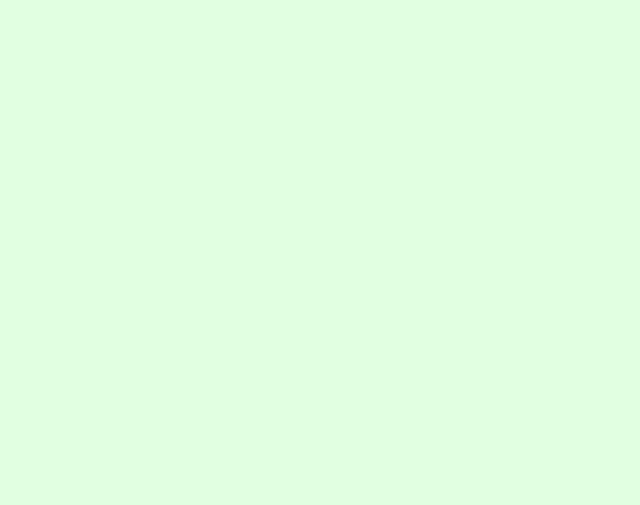
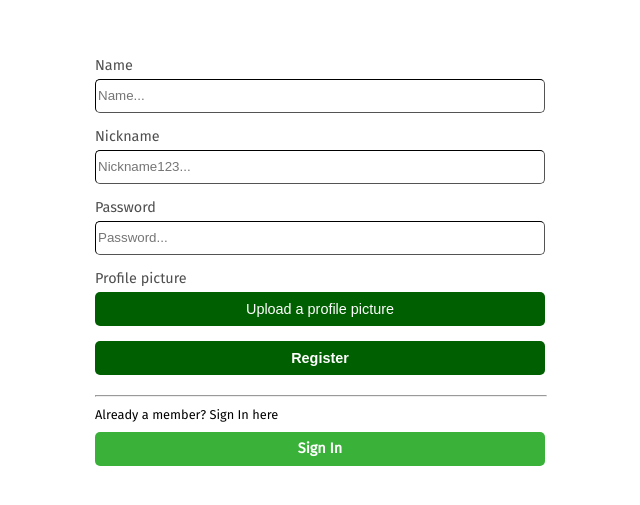
Before and after one commit to dadoo555/ChatApp, a React app: page /users/create in a window 1280 px wide. Before the commit this address had no page. Shown: the part 139-644 px from the top of the page, without its empty margins (320-960 px from the left). Built offline with nearby package versions, Linux system fonts and the light colour scheme.

Commit message:
msg date/time function, design login and register

```diff
--- a/package.json
+++ b/package.json
@@ -14,7 +14,7 @@
   "version": "1.0.0",
   "main": "index.js",
   "scripts": {
-    "build": "webpack --mode production",
+    "build": "webpack --mode development",
     "devStart": "nodemon server.js",
     "start": "nodemon --exec babel-node server.js",
     "test": "echo \"Error: no test specified\" && exit 1"
--- a/src/App.js
+++ b/src/App.js
@@ -3,6 +3,7 @@ import './css/App.css'
 import Account from "./Account";
 import Login from "./Login";
 import Chats from "./Chats";
+import Register from "./Register";
 
 const App = () => {
   return (
@@ -10,6 +11,7 @@ const App = () => {
        <Routes>
           <Route path="/account" element={<Account/>} />
           <Route path="/login" element={<Login/>} />
+          <Route path="/users/create" element={<Register/>} />
           <Route path="/" element={<Chats/>} />
       </Routes>
     </>
--- a/src/Chats.js
+++ b/src/Chats.js
@@ -6,12 +6,27 @@ import { useNavigate } from 'react-router-dom'
 function ChatListItem (props){
     let source = `/public/images/profil/${props.picture}`
 
+    //format date
     const date = new Date(props.lastmessagetime)
-    let h = date.getHours()
-    h = ("0" + h).slice(-2);
-    let m = date.getMinutes()
-    m = ("0" + m).slice(-2);
-    const time = h + ':' + m
+    const dateDay = date.getDate()
+    const dateMonth = date.getMonth() + 1
+    const dateYear = date.getFullYear()
+    const todayDate = new Date()
+    const todayDay = todayDate.getDate()
+    const todayMonth = todayDate.getMonth() + 1
+    const todayYear = todayDate.getFullYear()
+    let time = ''
+
+    if (dateDay === todayDay && dateMonth === todayMonth && dateYear === todayYear){
+        //today
+        time = ("0" + date.getHours()).slice(-2) + ':' + ("0" + date.getMinutes()).slice(-2)
+    } else if (dateDay + 1 === todayDay){
+        //yesterday
+        time = ' Yesterday'
+    } else {
+        //other date
+        time = dateDay + '/' + dateMonth + '/' + dateYear
+    }
 
     return (
         <div onClick={props.onSelected} className='chatlist-box'>
@@ -27,23 +42,27 @@ function ChatListItem (props){
 
 function ChatList (props){
     const data = props.chats
-    const listItems = []
-    data.forEach((item)=>{
+
+    const listChats = (
+        data.map((chat)=>{
             const chooseCurrentItem = ()=>{
-            props.changeCurrentChat(item)
+                props.changeCurrentChat(chat)
             }
-
-        listItems.push(<ChatListItem
-                            name={item.name}
-                            lastmessage={item.lastmessage}
-                            picture={item.profile_picture}
+            return(
+                <ChatListItem
+                    key={chat.id}
+                    name={chat.name}
+                    lastmessage={chat.lastmessage}
+                    picture={chat.profile_picture}
                     onSelected={chooseCurrentItem}
-                            lastmessagetime={item.creation_time}
-                        ></ChatListItem>)
+                    lastmessagetime={chat.creation_time}
+                ></ChatListItem>
+            )
         })
+    )
     return (
         <ul>
-            <li>{listItems}</li>
+            <li>{listChats}</li>
         </ul>
     )
 }
@@ -68,7 +87,18 @@ function CurrentChatMessageItem(props){
     m = ("0" + m).slice(-2);
     const time = h + ':' + m
 
+    let label = []
+    if (props.datelabel != 'no'){
+        label = <div className="label-date-container">
+                    <div className="label-date-chat">
+                        {props.datelabel}
+                    </div>
+                </div>
+    }
+
     return (
+        <li>
+            {label}
             <div className={classMsgContainer}>
                 <div className={classMsg}>
                     <p className="msg-text">{props.text}</p>
@@ -77,28 +107,50 @@ function CurrentChatMessageItem(props){
                     </div>
                 </div>
             </div>
+        </li>
     )
 }
 
 function CurrentChatMessages (props){
     const data = props.msgs
-    const listMsgs = []
+    const monthNames = ["January", "February", "March", "April", "May", "June",
+                                    "July", "August", "September", "October", "November", "December"
+                        ]
+    let listMessages = []
+    let lastDay = undefined
 
-    data.forEach((msg)=>{
+    data.forEach(function(msg, i){
+
+        //sender id class
             let msgSender = 'other'
             if (msg.sender_id == props.currentUserId){msgSender = 'me'}
 
-        listMsgs.push(<CurrentChatMessageItem
-                            text={msg.text}
-                            sender_id={msgSender}
-                            datetime={msg.creation_time}
-                        ></CurrentChatMessageItem>)
+        //label days
+            let datelabel = []
+            let date = new Date(msg.creation_time)
+            if (i == 0){lastDay = new Date(msg.creation_time)}
+
+            //first msg
+            if (i == 0){
+                datelabel = date.getDate() + ' ' + monthNames[date.getMonth()] + ' ' + date.getFullYear()
+            } else if (lastDay.getDate() != date.getDate()){
+                datelabel = date.getDate() + ' ' + monthNames[date.getMonth()] + ' ' + date.getFullYear()
+            } else {
+                datelabel = 'no'
+            }
+
+            lastDay = new Date(msg.creation_time)
+
+        listMessages.push(<CurrentChatMessageItem  text={msg.text} key={msg.id}
+                                                        sender_id={msgSender} datelabel={datelabel}
+                                                        datetime={msg.creation_time}></CurrentChatMessageItem>)
+
     })
 
     return (
         <div className='current-chat-box'>
             <ul>
-                {listMsgs}
+                {listMessages}
                 <AlwaysScrollToBottom/>
             </ul>
         </div>
@@ -243,14 +295,22 @@ const Chats = ()=>{
                       newChat.lastmessage = newMessage
                       newChat.creation_time = datetime
                 const chatIndex = chats.findIndex(c => c.id == currentChat.id)
-                newChats[chatIndex] = newChat
+
+                    //alterar a ordem dos chats
+                    if (chatIndex > 0) {
+                        newChats.splice(chatIndex, 1);
+                        newChats.unshift(newChat);
+                    } else {
+                        newChats[0] = newChat
+                    }
+
                 setChats(newChats)
 
                 //alterar a messages
                 setMsgs([...msgs, {'sender_id': currentUser.id,'text': newMessage, 'creation_time': datetime}])
                 setNewMessage('')
 
-                //scroll bottom
+
 
             } else {
                 alert('send new message error')
--- a/src/Login.js
+++ b/src/Login.js
@@ -5,6 +5,10 @@ const Login = ()=>{
     const [username, setUsername] = useState('')
     const [password, setPassword] = useState('')
     const navigate = useNavigate()
+
+    const gotoRegister = ()=>{
+        navigate('/users/create')
+    }
 
     const onLoginClick = (e)=>{
         e.preventDefault()
@@ -30,6 +34,8 @@ const Login = ()=>{
         })
     }
 
+
+
     return(
         <div id="structure-login">
             <form id="form-login" method="POST" onSubmit={onLoginClick}>
@@ -39,15 +45,18 @@ const Login = ()=>{
                         value={username}
                         onChange={(e) => setUsername(e.currentTarget.value)}
                         type="text"
-                        placeholder="User"></input>
+                        placeholder="Username..."></input>
                 <label htmlFor="password">Password</label>
                 <input  name="password"
                         id="password"
                         value={password}
                         onChange={(e) => setPassword(e.currentTarget.value)}
                         type="password"
-                        placeholder=""></input>
-                <button type="submit">Login</button>
+                        placeholder="Password..."></input>
+                <button type="submit"><b>Sign In</b></button>
+                <hr/>
+                <p>Not a member? Register here</p>
+                <div id="btn-register" onClick={gotoRegister}><b>Register</b></div>
             </form>
         </div>
     )
--- /dev/null
+++ b/src/Register.js
@@ -0,0 +1,46 @@
+import { useState, useRef } from "react"
+import { useNavigate } from 'react-router-dom'
+
+const Register = ()=>{
+
+    const navigate = useNavigate()
+    const gotoLogin = ()=>{
+        navigate('/login')
+    }
+
+    const registerNewUser = (e)=>{
+        e.preventDefault()
+
+    }
+
+    const inputFile = useRef(null)
+    const clickFileUpload = () => {
+        // `current` points to the mounted file input element
+        inputFile.current.click();
+      };
+
+    return (
+        <div id="structure-register">
+            <form id="form-register" onSubmit={registerNewUser} autoComplete="off" au>
+                <label htmlFor="name-reg">Name</label>
+                <input type="text" placeholder="Name..." id="name-reg" autoComplete="name"></input>
+                <label htmlFor="nickname-reg">Nickname</label>
+                <input type="text" placeholder="Nickname123..." id="nickname-reg" autoComplete="username"></input>
+                <label htmlFor="password-reg">Password</label>
+                <input type="password" placeholder="Password..." id="password-reg" autoComplete="new-password"></input>
+
+                <label>Profile picture</label>
+                <input type="file" id="picture-reg" ref={inputFile} style={{display: 'none'}}></input>
+                <button onClick={clickFileUpload} className="btn-fileupload">Upload a profile picture</button>
+
+                <button type="submit"><b>Register</b></button>
+
+                <hr/>
+                <p>Already a member? Sign In here</p>
+                <div className="btn-login" onClick={gotoLogin}><b>Sign In</b></div>
+            </form>
+        </div>
+    )
+}
+
+export default Register
--- a/src/css/App.css
+++ b/src/css/App.css
@@ -15,4 +15,147 @@ body {
     background-color: white;
     width: 100vw;
     height: 100vh;
+    display: flex;
+    justify-content: center;
 }
+
+#form-login {
+    width: 450px;
+    display: flex;
+    flex-direction: column;
+    justify-content: center;
+    font-family: 'Fira Sans', sans-serif;
+}
+
+#form-login label {
+    margin: 0 0 5px 0;
+    color: rgb(78, 78, 78);
+    font-size: 0.9rem;
+}
+
+#form-login input {
+    height: 30px;
+    width: calc(100% -6px);
+    margin: 0 0 15px 0;
+    background-color: white;
+    border-radius: 5px;
+    border-color: black;
+    border-width: 1px;
+}
+
+#form-login button {
+    margin: 0;
+    padding: 0;
+    width: 100%;
+    height: 34px;
+    border-radius: 5px;
+    background-color: rgb(0, 95, 0);
+    color: white;
+    border-style: none;
+    cursor: pointer;
+    font-family: 'Fira Sans', sans-serif;
+}
+
+#form-login p {
+    font-size: 0.8rem;
+    margin: 10px 0 10px 0;
+}
+
+#form-login hr {
+    width: 100%;
+    margin: 20px 0 0 0;
+}
+
+#btn-register {
+    background-color: rgb(58, 178, 58);
+    margin: 0;
+    padding: 0;
+    width: 100%;
+    height: 34px;
+    border-radius: 5px;
+    color: white;
+    border-style: none;
+    cursor: pointer;
+    display: flex;
+    justify-content: center;
+    align-items: center;
+    font-size: 0.9rem;
+}
+
+#structure-register {
+    background-color: white;
+    width: 100vw;
+    height: 100vh;
+    display: flex;
+    justify-content: center;
+}
+
+#form-register {
+    width: 450px;
+    display: flex;
+    flex-direction: column;
+    justify-content: center;
+    font-family: 'Fira Sans', sans-serif;
+}
+
+#form-register label {
+    margin: 0 0 5px 0;
+    color: rgb(78, 78, 78);
+    font-size: 0.9rem;
+}
+
+#form-register input {
+    height: 30px;
+    width: calc(100% -6px);
+    margin: 0 0 15px 0;
+    background-color: white;
+    border-radius: 5px;
+    border-color: black;
+    border-width: 1px;
+}
+
+#form-register hr {
+    width: 100%;
+    margin: 20px 0 0 0;
+}
+
+#form-register p {
+    font-size: 0.8rem;
+    margin: 10px 0 10px 0;
+}
+
+#form-register button {
+    background-color: rgb(0, 95, 0);
+    margin: 0;
+    padding: 0;
+    width: 100%;
+    height: 34px;
+    border-radius: 5px;
+    color: white;
+    border-style: none;
+    cursor: pointer;
+    display: flex;
+    justify-content: center;
+    align-items: center;
+    font-size: 0.9rem;
+}
+
+.btn-login {
+    background-color: rgb(58, 178, 58);
+    margin: 0;
+    padding: 0;
+    width: 100%;
+    height: 34px;
+    border-radius: 5px;
+    color: white;
+    border-style: none;
+    cursor: pointer;
+    display: flex;
+    justify-content: center;
+    align-items: center;
+    font-size: 0.9rem;
+}
+
+.btn-fileupload{
+    margin: 0 0 15px 0 !important;
+}
--- a/src/index.html
+++ b/src/index.html
@@ -7,6 +7,7 @@
     <link rel="preconnect" href="https://fonts.googleapis.com">
     <link rel="preconnect" href="https://fonts.gstatic.com" crossorigin>
     <link href="https://fonts.googleapis.com/css2?family=Fira+Sans&family=Sacramento&display=swap" rel="stylesheet">
+    <link rel="shortcut icon" href="/public/images/favicon.ico" type="image/x-icon">
   </head>
   <body>
     <div id="root"></div>
```
Also changed, not shown: src/css/Messages.css (+20 -0 lines), src/css/Chats.css (line endings or trailing spaces), 1 other file (tests, documents, lock files or other folders). Lines whose indentation alone changed are shown as unchanged.
